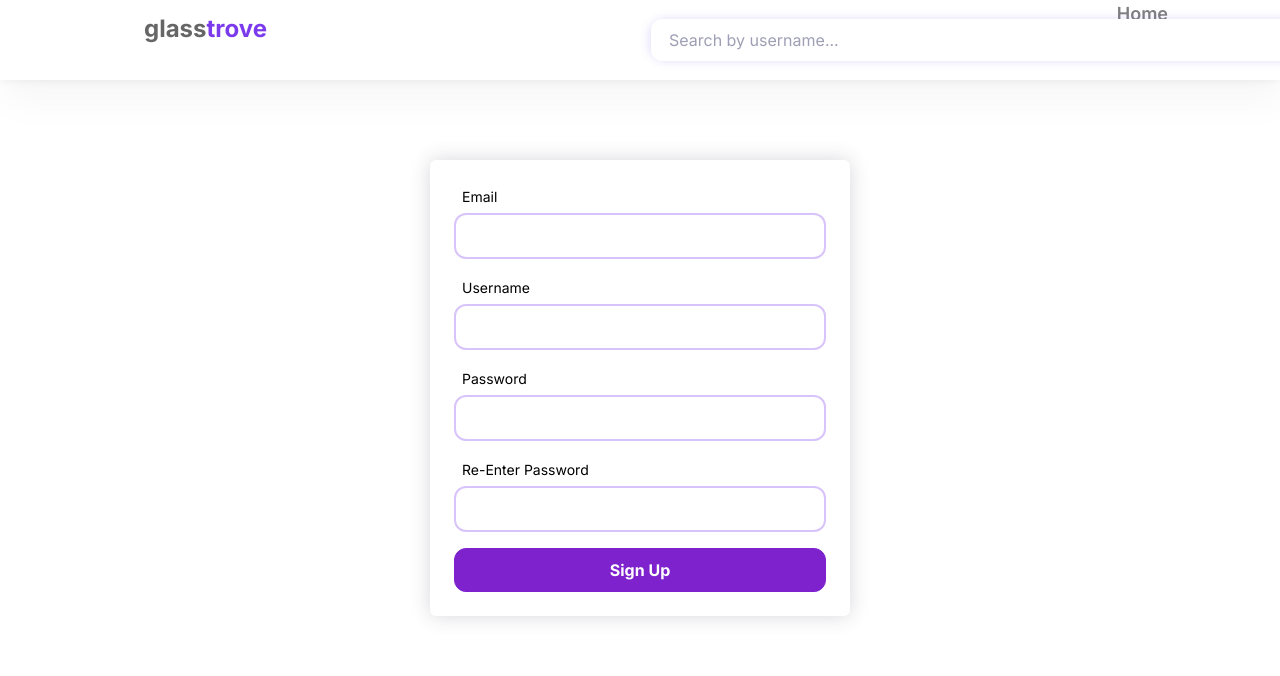
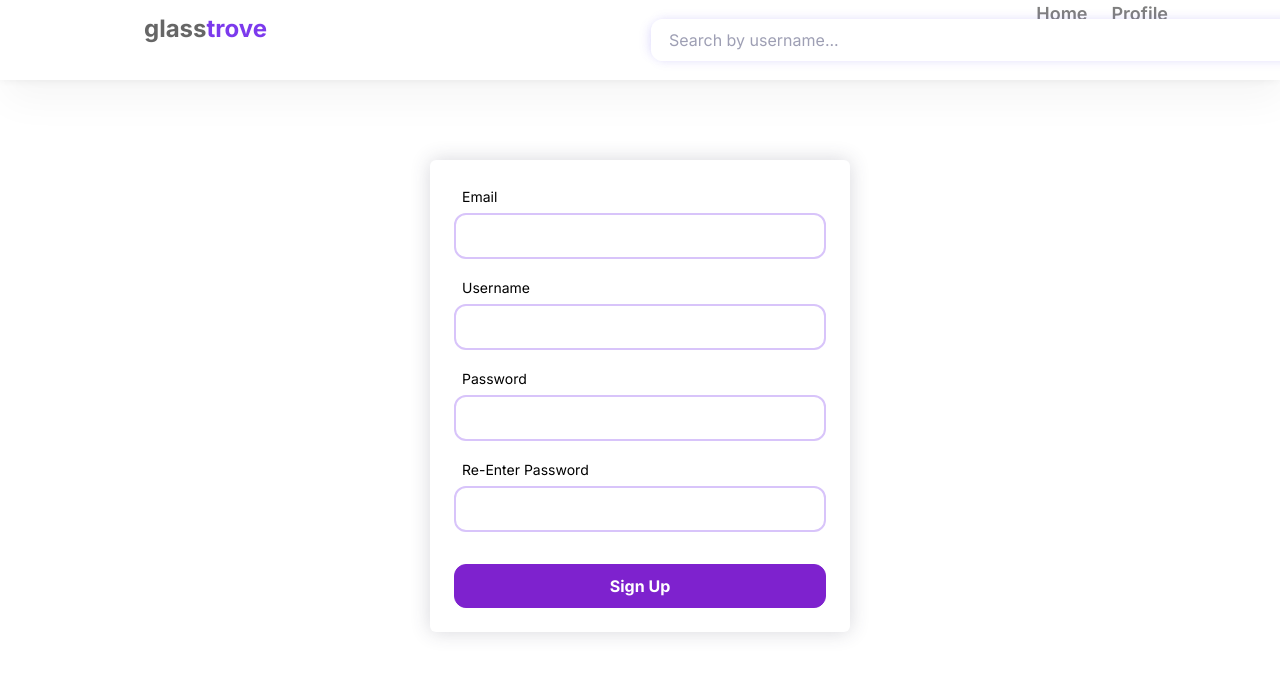
Before and after one commit to andyl25/glasstrove, a Next.js app in the folder web/: page /signup in a window 1280 px wide. Shown: the top 676 px of the page. Built offline with nearby package versions, Linux system fonts and the light colour scheme.

Commit message:
adjusted form styling

```diff
--- a/web/pages/login.js
+++ b/web/pages/login.js
@@ -52,7 +52,7 @@ function Login() {
             </div>
             <button
               type="button"
-              class="btn btn-secondary w-full rounded-lg"
+              class="btn btn-secondary w-full rounded-lg mt-3"
               onClick={() =>
                 login({
                   variables: { username: username, password: password },
--- a/web/pages/signup.js
+++ b/web/pages/signup.js
@@ -84,7 +84,7 @@ function Signup() {
             </div>
             <button
               type="button"
-              class="btn btn-secondary w-full rounded-lg"
+              class="btn btn-secondary w-full rounded-lg mt-3"
               onClick={() =>
                 signup({
                   variables: { email: email, username: username, password1: password1, password2: password2 },
--- a/web/partials/Header.js
+++ b/web/partials/Header.js
@@ -110,6 +110,15 @@ function Header() {
                 </a>
                 {/* </Link> */}
               </li>
+              <li className="">
+                {/* <Link href="/"> */}
+                <a className="group hover:no-underline" href="/">
+                  <a className="no-underline font-semibold text-gray-500 text-lg items-center group-hover:text-gray-700 hover:no-underline transition duration-150 ease-in-out">
+                    Edit
+                  </a>
+                </a>
+                {/* </Link> */}
+              </li>
             </ul>
           </nav>
         </div>
```
